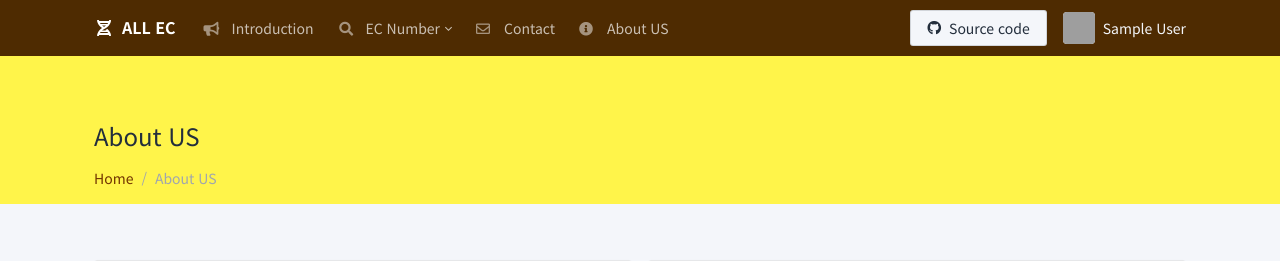
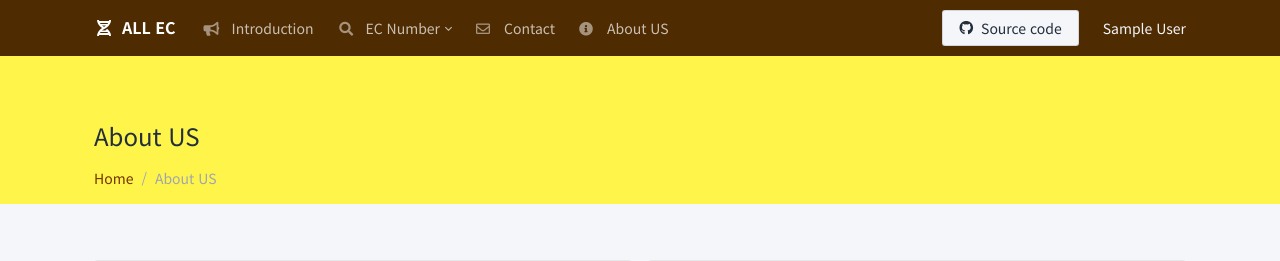
Before and after one commit to Juyeon125/Multi_pred, a Flask app: page /about_us in a window 1280 px wide. Shown: the top 261 px of the page. Run offline with Flask 2, Linux system fonts and the light colour scheme; the visitor is signed in with stand-in values (Sample User, id 1); grey boxes are pictures that could not be loaded.

Commit message:
Edit Code

```diff
--- a/app/templates/base.html
+++ b/app/templates/base.html
@@ -106,14 +106,12 @@
                 {% else %}
                     <div class="nav-item text-light dropdown">
                         <a href="#" class="nav-link d-flex lh-1 text-reset p-0" data-bs-toggle="dropdown">
-                            <img class="avatar avatar-sm" src="{{ url_for('static', filename='img/juyeon_img.jpg') }}"/>
                             <div class="d-none d-xl-block ps-2">
                                 <div>{{ user.name }}</div>
                             </div>
                         </a>
                         <div class="dropdown-menu dropdown-menu-end dropdown-menu-arrow" data-bs-popper="none">
                             <a href="/user_predict" class="dropdown-item">Predict history</a>
-                            <a href="#" class="dropdown-item">Edit Profile</a>
                             <div class="dropdown-divider"></div>
                             <a href="/logout" class="dropdown-item">Logout</a>
                         </div>
```
